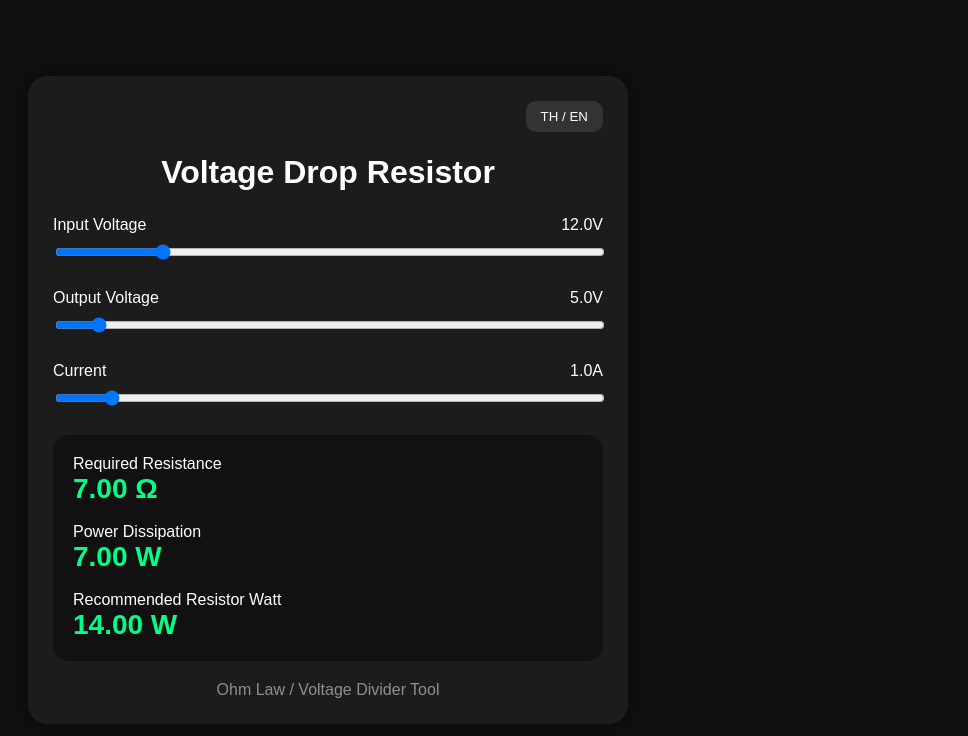
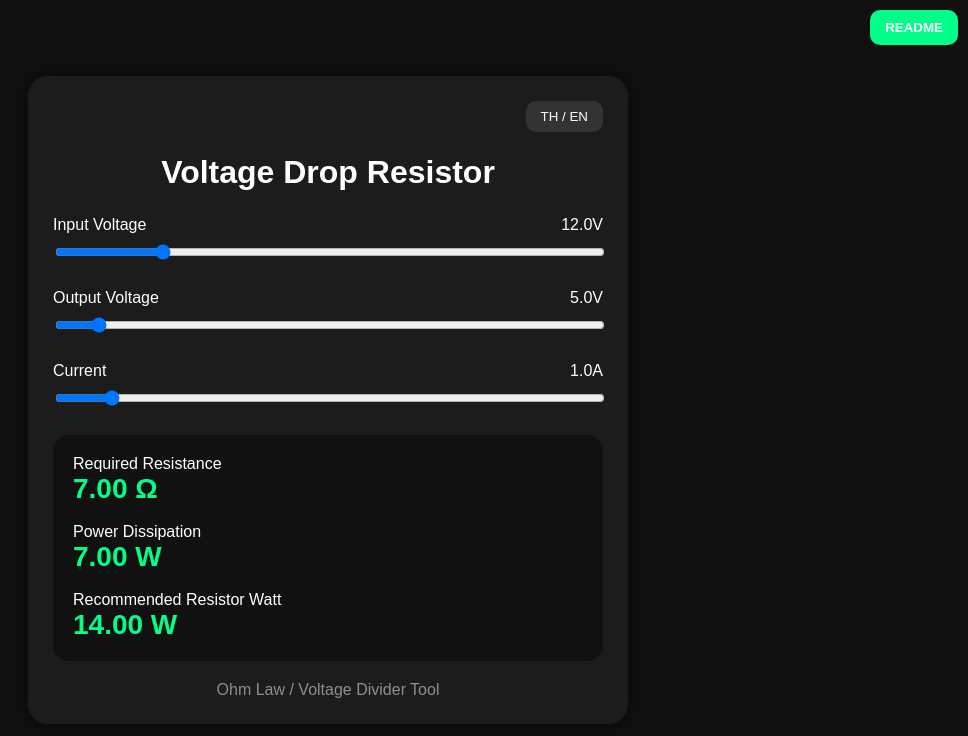
Before and after one commit to xkp95175333/All_fun_log, a plain HTML site: page ELec/RvA.html in a window 1280 px wide. Shown: the whole page, without its empty margins (312-1280 px from the left). Drawn offline with Linux system fonts and the light colour scheme.

Commit message:
Add README button to Voltage Drop Calculator page

```diff
--- a/ELec/RvA.html
+++ b/ELec/RvA.html
@@ -5,6 +5,31 @@
 <meta name="viewport" content="width=device-width, initial-scale=1.0">
 
 <title>Voltage Drop Resistor Calculator</title>
+<div style="
+position:fixed;
+top:10px;
+right:10px;
+z-index:999;
+">
+
+<a href="./README.md">
+
+<button style="
+padding:10px 15px;
+border:none;
+border-radius:10px;
+background:#00ff88;
+font-weight:bold;
+cursor:pointer;
+">
+
+README
+
+</button>
+
+</a>
+
+</div>
 
 <style>
 
```
